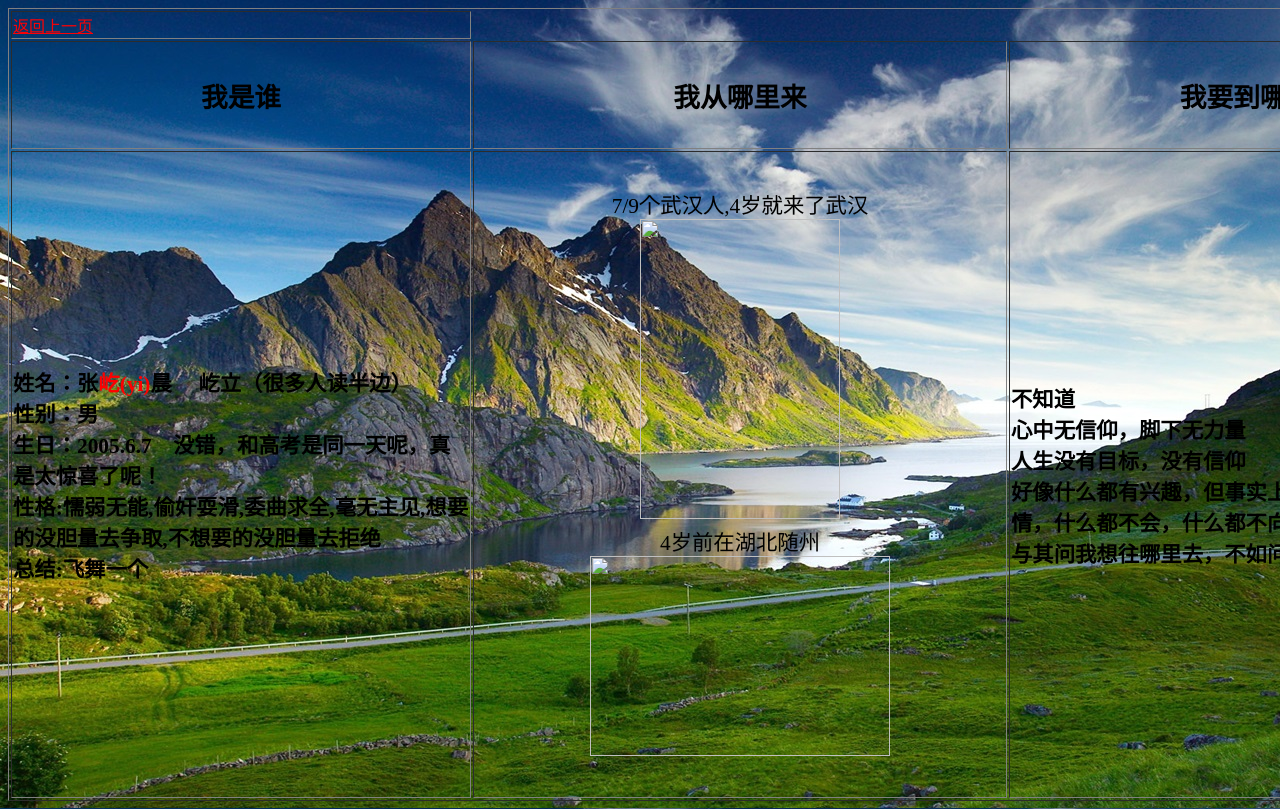
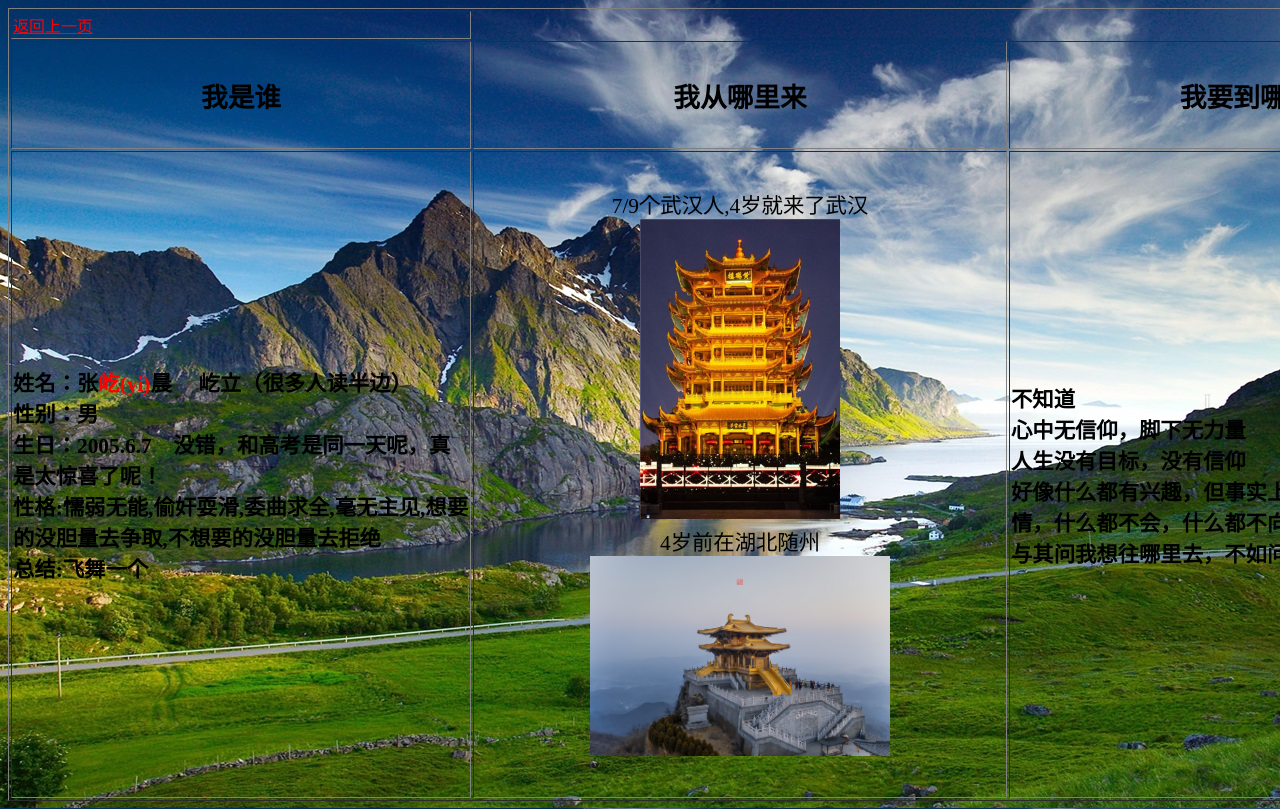
Before and after one commit to zcmmy/myweb2, a plain HTML site: page aboutme.html in a window 1280 px wide. Shown: the top 809 px of the page. Drawn offline with Linux system fonts and the light colour scheme; files whose address does not match are found by name.

Commit message:
Update aboutme.html

```diff
--- a/aboutme.html
+++ b/aboutme.html
@@ -17,7 +17,7 @@ body,td,th {
 		display: inline
 	}
 body {
-    background-image: url(../image/%E9%A3%8E%E6%99%AF2.jpg);
+    background-image: url(网页设计/image/%E9%A3%8E%E6%99%AF2.jpg);
 }
 
 .image-container {
@@ -63,12 +63,12 @@ body {
       <td width="530" align="center">
 		  7/9个武汉人,4岁就来了武汉<br>
   		<div style="position: relative" class="image-container">
-  		<img src="../image/黄鹤楼.jpg" alt="" id="武汉黄鹤楼" style="width: 200px;height: 300px">
+  		<img src="网页设计/image/黄鹤楼.jpg" alt="" id="武汉黄鹤楼" style="width: 200px;height: 300px">
 		</div>
 		<br>
 		4岁前在湖北随州<br>
 		<div style="position: relative" class="image-container">
-		<img  src="../image/大洪山.jpg" alt="" id="随州大洪山" style="width: 300px;height: 200px">
+		<img  src="网页设计/image/大洪山.jpg" alt="" id="随州大洪山" style="width: 300px;height: 200px">
 		</div>
 	  </td>
       <td><b>
```
